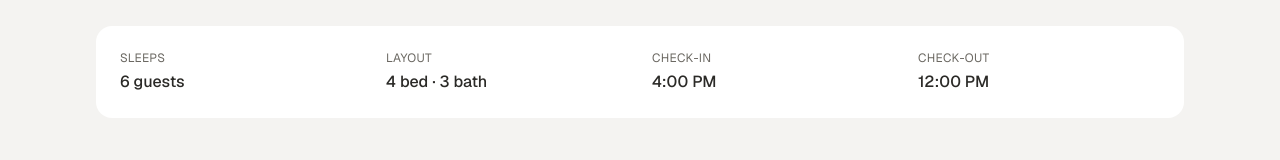
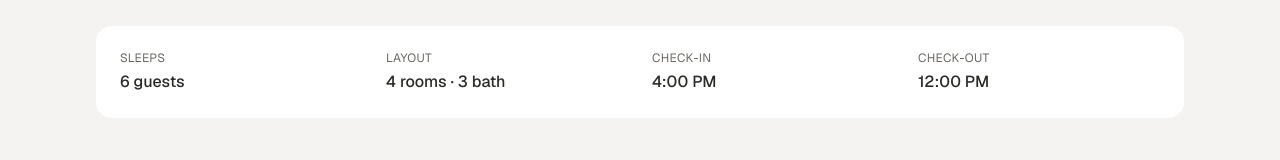
Before and after one commit to BruerDevelopment/pinehurstmtnlodge-new, a Next.js app: page / in a window 1280 px wide. Shown: the part 759-919 px from the top of the page. Built offline with nearby package versions, Linux system fonts and the light colour scheme.

Commit message:
bed to rooms

```diff
--- a/src/configs/site.ts
+++ b/src/configs/site.ts
@@ -37,7 +37,7 @@ export const site = {
 
   facts: [
     { label: "Sleeps", value: "6 guests" },
-    { label: "Layout", value: "4 bed · 3 bath" },
+    { label: "Layout", value: "4 rooms · 3 bath" },
     { label: "Check-in", value: "4:00 PM" },
     { label: "Check-out", value: "12:00 PM" },
   ],
```
